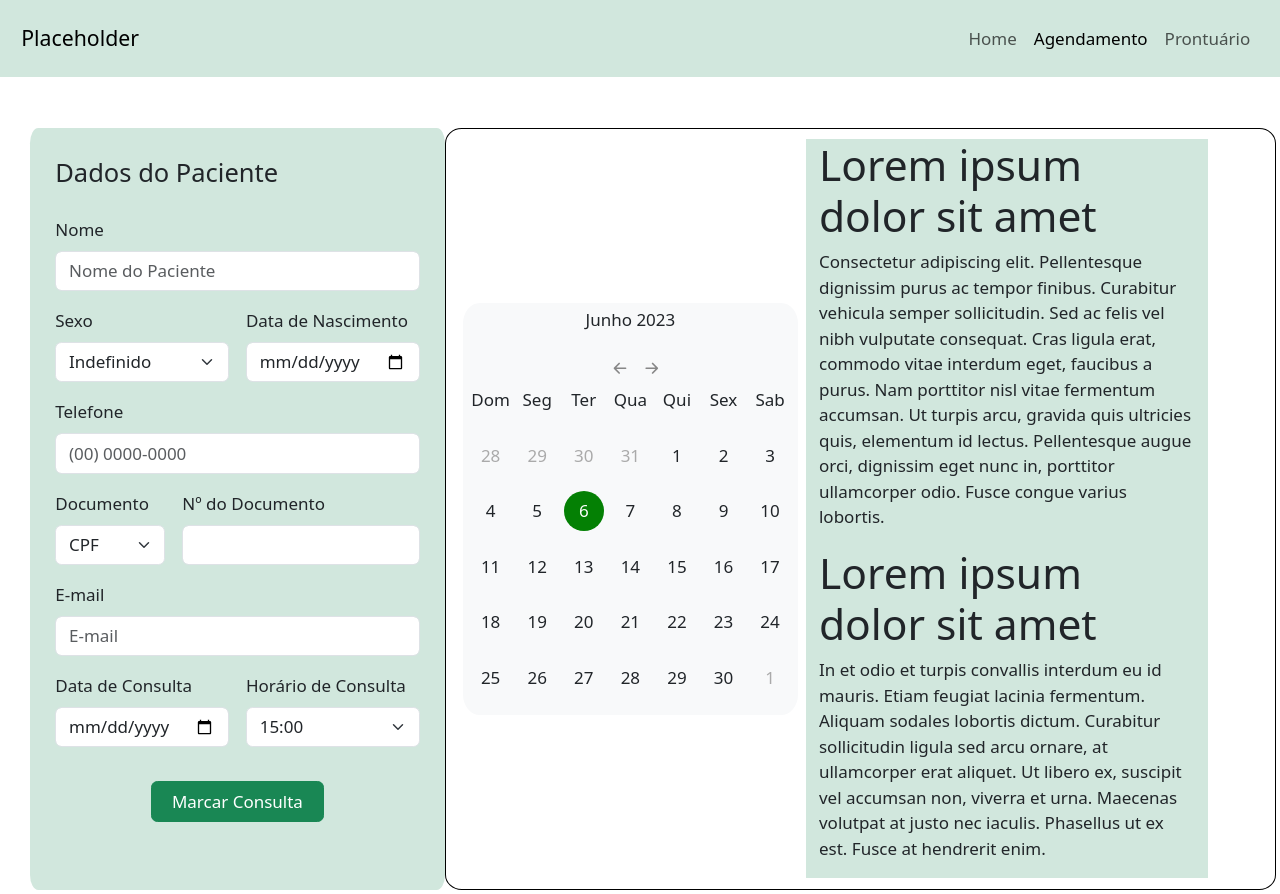
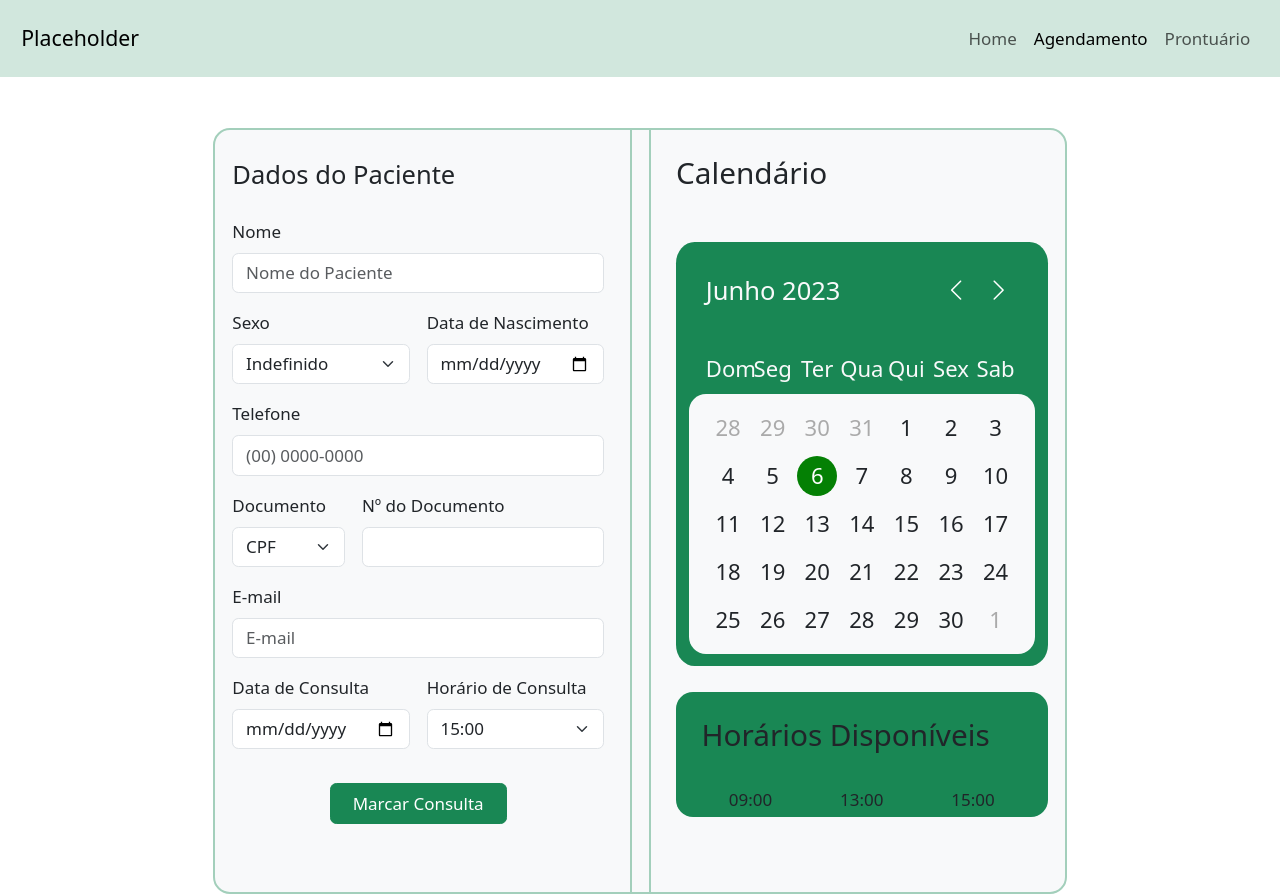
Before and after one commit to caesar451/projeto-qualidade, a plain HTML site: page agendamento.html in a window 1280 px wide. Drawn offline with nearby package versions, Linux system fonts and the light colour scheme.

Commit message:
Configurações finais do calendário

```diff
--- a/CSS/estilo-inicial.css
+++ b/CSS/estilo-inicial.css
@@ -4,7 +4,7 @@
     margin: 0;
     padding: 0;
     font-size: 17px;
-    box-sizing: border-box;
+    /* box-sizing: border-box; */
 }
 
 .time {
@@ -23,16 +23,16 @@
     width: 17%;
 }
 
-section {
-    border-radius: 2%;
-}
-
 .current-date {
 
 }
 
 .calendar {
     border-radius: 5%;
+}
+
+.calendar ul li {
+    font-size: 1.3em;
 }
 
 .calendar ul {
@@ -45,7 +45,7 @@ section {
 }
 
 .calendar ul.days {
-    margin-bottom: 20px;
+    margin: 5px;
 }
 
 .calendar ul li {
@@ -56,7 +56,11 @@ section {
 .days li {
     z-index: 1;
     cursor: pointer;
-    margin-top: 30px;
+    margin-top: 15px;
+}
+
+.days li:nth-child(n+1):nth-child(-n+7){
+    margin-top: 0px;
 }
 
 .days li.inactive {
@@ -70,9 +74,10 @@ section {
 .icons i {
     height: 38px;
     width: 38px;
-    color: #878787;
-    font-size: 1.5rem;
-    margin: 0 1px;
+    color: white;
+    font-size: 1.4rem;
+    margin: 0px 1px;
+    padding: 0 3px;
     text-align: center;
     line-height: 38px;
     cursor: pointer;
@@ -80,7 +85,8 @@ section {
 }
 
 .icons  i:hover {
-    background: #f2f2f2;
+    background: white;
+    color: rgb(4, 128, 4);;
 }
 
 .icons  i:last-child {
@@ -106,3 +112,7 @@ section {
     border-radius: 50%;
     transform: translate(-50%, -50%);
 }
+
+ul.schedule li {
+    margin: 0 15px 5px 15px;
+}
--- a/agendamento.html
+++ b/agendamento.html
@@ -34,10 +34,9 @@
 
 </header>
 
-<main class="container-fluid">
-    <div class="main-container m-lg-1 row g-2 justify-content-lg-start">
-
-        <section class="container-fluid bg-success-subtle col-md-4 p-4 pb-5">
+<main class="g-1 d-flex justify-content-center">
+    <div class="col-8 d-flex main-container justify-content-center g-2 bg-light border border-2 border-success-subtle rounded-4 column-gap-3">
+        <section class=" col-md-6 p-4 pb-5 border-end border-2 border-success-subtle">
             <form action="." method="." class="row g-3">
                 <legend>Dados do Paciente</legend>
                 <div class="col-12">
@@ -107,14 +106,23 @@
         </section>
 
 
-        <section class="container-fluid  row col-md-8 d-flex align-items-center border border-1 border-black">
-            <div class="calendar bg-light text-center col-md-5 p-1 m-1">
-                <p class="current-date"></p>
-                <div class="icons">
-                    <i class="bi bi-arrow-left-short"></i>
-                    <i class="bi bi-arrow-right-short"></i>
+        <section class="col-md-6 align-items-center border-start border-2 border-success-subtle">
+            <h3 class="p-4 fw-normal">Calendário</h3>
+            <div class="m-4 w-auto h-auto calendar bg-success text-center col-md-5 p-1 m-1">
+                <div class="d-flex m-4 align-content-center justify-content-between">
+                    <p class="current-date text-light fs-4"></p>
+                    <div class="icons">
+                        <span id="prev">
+                            <i class="bi bi-chevron-left m-1"></i>
+                        </span>
+                        <span id="next">
+                            <i id="next" class="bi bi-chevron-right m-1">
+                            </i>
+                        </span>
                 </div>
-                <ul class="weeks">
+
+                </div>
+                <ul class="weeks text-light mx-4">
                     <li>Dom</li>
                     <li>Seg</li>
                     <li>Ter</li>
@@ -123,26 +131,18 @@
                     <li>Sex</li>
                     <li>Sab</li>
                 </ul>
-                <ul class="days d-flex flex-wrap">
+                <ul class="days d-flex flex-wrap bg-light rounded-4 p-3 m-2">
                 </ul>
             </div>
 
-            <div class="container-fluid col-md-6 bg-success-subtle m-1">
-                <h1>Lorem ipsum dolor sit amet</h1>
-                <p>Consectetur adipiscing elit. Pellentesque dignissim purus ac tempor finibus. Curabitur vehicula
-                    semper sollicitudin. Sed ac felis vel nibh vulputate consequat. Cras ligula erat, commodo vitae
-                    interdum eget, faucibus a purus. Nam porttitor nisl vitae fermentum accumsan. Ut turpis arcu,
-                    gravida quis ultricies quis, elementum id lectus. Pellentesque augue orci, dignissim eget nunc in,
-                    porttitor ullamcorper odio. Fusce congue varius lobortis.</p>
-                <h1>Lorem ipsum dolor sit amet</h1>
-                <p>In et odio et turpis convallis interdum eu id mauris. Etiam feugiat lacinia fermentum. Aliquam
-                    sodales lobortis dictum. Curabitur sollicitudin ligula sed arcu ornare, at ullamcorper erat aliquet.
-                    Ut libero ex, suscipit vel accumsan non, viverra et urna. Maecenas volutpat at justo nec iaculis.
-                    Phasellus ut ex est. Fusce at hendrerit enim.
-                </p>
-
-
-            </div>
+            <div class="bg-success h-auto m-4 rounded-4">
+                <h3 class="p-4 fw-normal">Horários Disponíveis</h3>
+                <ul class="schedule d-flex list-unstyled justify-content-evenly">
+                    <li>09:00</li>
+                    <li>13:00</li>
+                    <li>15:00</li>
+                </ul>
+                </div>
 
         </section>
 
--- a/scrip.js
+++ b/scrip.js
@@ -36,7 +36,7 @@ renderCalendar();
 
 prevNextIcon.forEach(icon => {
     icon.addEventListener("click", () => {
-        currMonth = icon.class === "bi bi-arrow-left-short" ? currMonth - 1 : currMonth + 1;
+        currMonth = icon.id === "prev" ? currMonth - 1 : currMonth + 1;
 
         if(currMonth < 0 || currMonth > 11) {
             date = new Date (currYear, currMonth);
```
